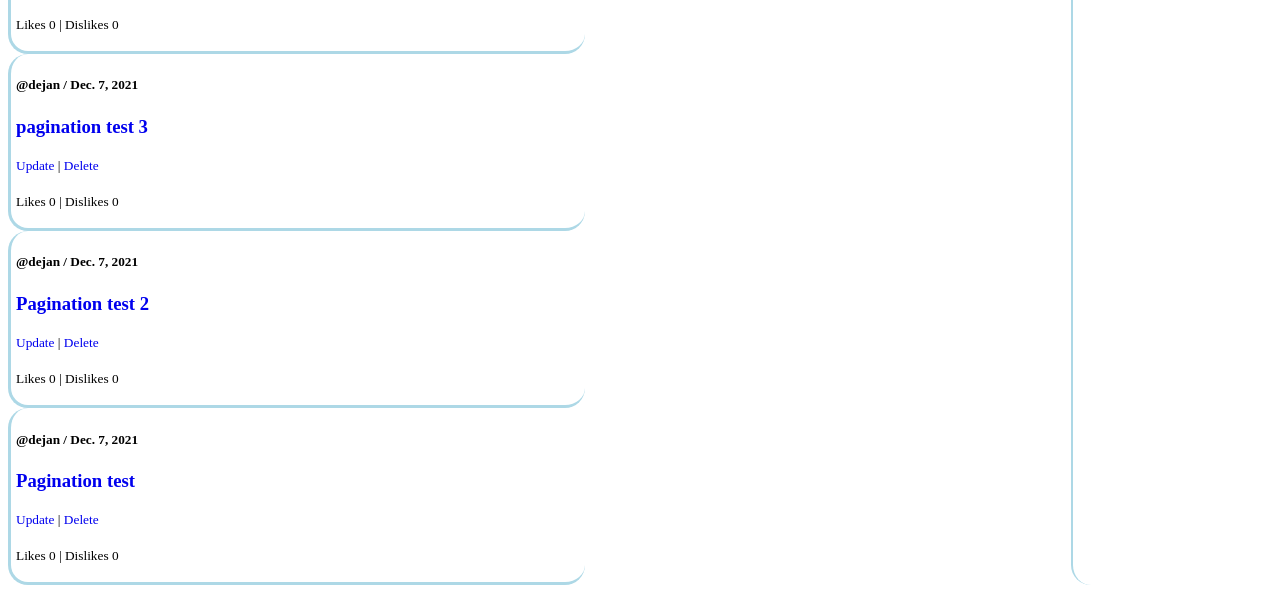
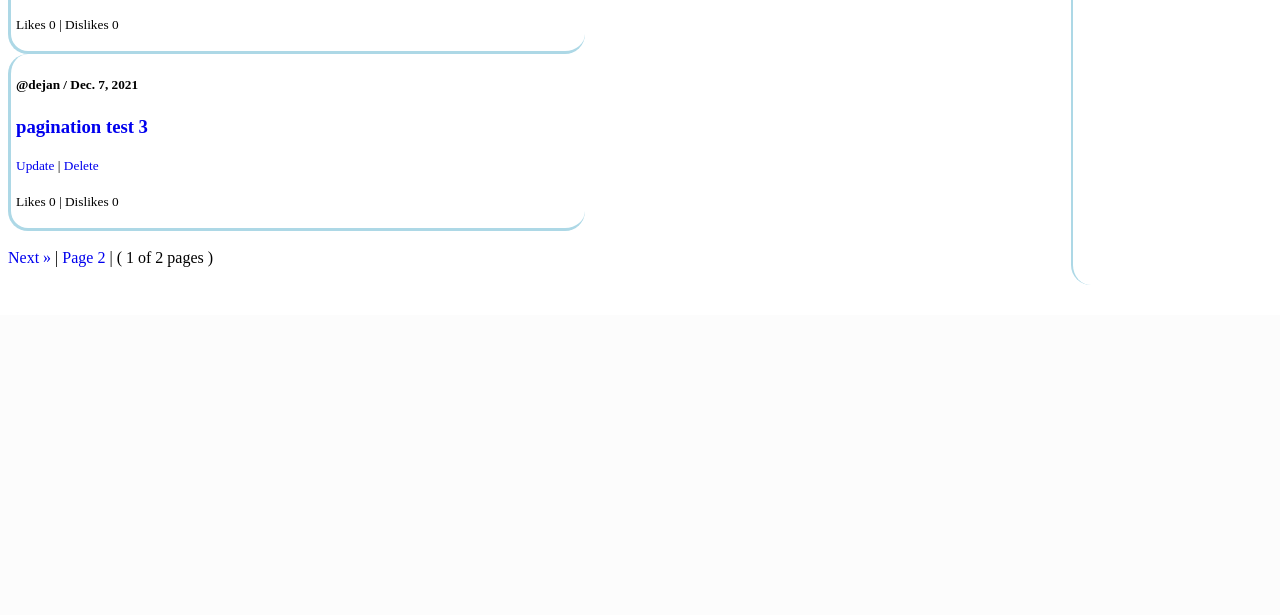
Before and after one commit to deki90to/Blog-Site-Django-PostgreSQL, a Django app: page / in a window 1280 px wide. Shown: the part 796-1411 px from the top of the page. After the commit the page ends 1081 px from the top, so only its background shows below. Run offline with Django 3.2, Linux system fonts and the light colour scheme; a user stored in the database is signed in; data comes from the database, SQL or seed files in the repository; both versions use the stored data as it was after the commit; tables that the repository leaves empty hold one stand-in row (values such as "Sample post"); parts of the project's set-up code (start-up, migrations or seed data) failed here and were passed over.

Commit message:
Added 'pagination' system

```diff
--- a/baseApp/templates/baseApp/columns/left.html
+++ b/baseApp/templates/baseApp/columns/left.html
@@ -72,4 +72,16 @@
             {% endif %}
         </a>
     </div>
-{% endfor %}
+{% endfor %} <br>
+
+{% if posts.has_previous %}
+    <a href="?page=1"> Page 1 </a>
+    | <a href="?page={{posts.previous_page_number}}"> &laquo Previous </a> |
+{% endif %}
+
+{% if posts.has_next %}
+    <a href="?page={{posts.next_page_number}}"> Next &raquo </a> |
+    <a href="?page={{posts.paginator.num_pages}}"> Page {{posts.paginator.num_pages}} </a> |
+{% endif %}
+
+( {{posts.number}} of {{posts.paginator.num_pages}} pages )<br><br>
--- a/baseApp/templates/baseApp/updatePost.html
+++ b/baseApp/templates/baseApp/updatePost.html
@@ -4,7 +4,7 @@
 
 <style>
     .post {
-        width: 90%;
+        width: 40%;
         border-left: 3px solid lightblue;
         padding-left: 5px;
         padding-top: 1px;
--- a/baseApp/views.py
+++ b/baseApp/views.py
@@ -8,12 +8,21 @@ from django.contrib import messages
 from django.db.models import Q
 from django.contrib.auth.decorators import login_required
 from django.core.mail import send_mail
+from django.core.paginator import EmptyPage, Paginator
 
 
 def home(request):
     if request.method == 'GET':
-        posts = Post.objects.all()
+        # posts = Post.objects.all()
         participants = Comment.objects.all()
+
+        p = Paginator(Post.objects.all(), 5)
+        page = request.GET.get('page')
+
+        try:
+            posts = p.get_page(page)
+        except EmptyPage:
+            posts = p.get_page(p.num_pages)
 
     if request.method == 'POST':
         post = Post.objects.create(
@@ -24,7 +33,7 @@ def home(request):
         messages.success(request, '✔Posted')
         return redirect('home')
 
-    context = {'posts': posts, 'participants': participants}
+    context = {'posts': posts, 'participants': participants, 'posts': posts}
     return render(request, 'baseApp/home.html', context)
 
 
@@ -166,34 +175,28 @@ def addLike(request, pk):
     next = request.POST.get('next', '/')
 
 
-# By default post is not disliked
     isDislike = False
 
-# Check if user disliked the post, if it is, dislike become true and loop stops
     for dislike in post.dislikes.all():
         if dislike == request.user:
             isDislike = True
             break
 
-# # If there IS ALREADY dislike, remove dislike
     if isDislike:
         post.dislikes.remove(request.user)
 
 
-# # By default post is not liked
+
     isLike = False
 
-# # Check if user liked the post, if it is, like become true and loop stops
     for like in post.likes.all():
         if like == request.user:
             isLike = True
             break
 
-# # If post isn't liked, add user
     if not isLike:
         post.likes.add(request.user)
 
-# # If post is already liked, remove user
     if isLike:
         post.likes.remove(request.user)
 
@@ -207,33 +210,28 @@ def addDislike(request, pk):
     next = request.POST.get('next', '/')
 
 
-# By default post is not liked
     isLike = False
 
-# Check if user liked the post, if it is, like become true and loop stops
     for like in post.likes.all():
         if like == request.user:
             isLike = True
             break
 
-# If post is already liked, removed existing like
     if isLike:
         post.likes.remove(request.user)
 
-# By default post is not disliked
+
+
     isDislike = False
 
-# Check if user disliked the post, if it is, dislike become true and loop stops
     for dislike in post.dislikes.all():
         if dislike == request.user:
             isDislike = True
             break
 
-# If post is not disliked, add dislike
     if not isDislike:
         post.dislikes.add(request.user)
 
-# If post is already disliked, remove dislike
     if isDislike:
         post.dislikes.remove(request.user)
 
```
Also changed, not shown: db.sqlite3.
